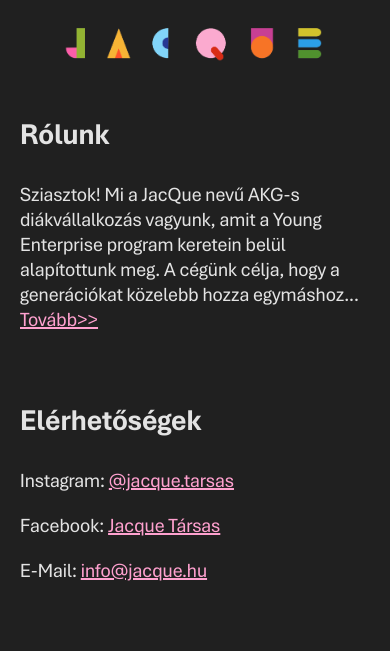
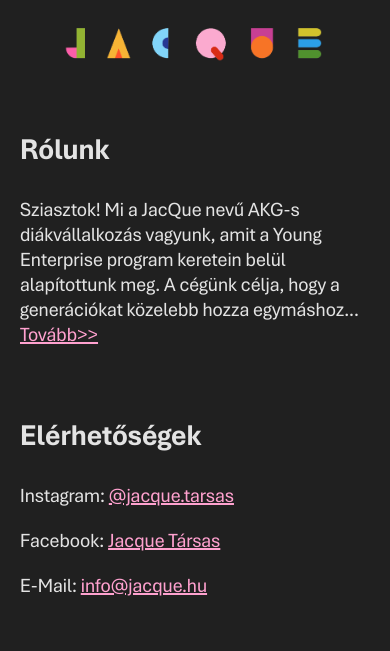
Before and after one commit to c1gm/jacque, a plain HTML site: page index.html in a window 390 px wide. Drawn offline with Linux system fonts and the light colour scheme.

Commit message:
Update style.css

```diff
--- a/style.css
+++ b/style.css
@@ -56,7 +56,7 @@
 
     #text-box-title-top {
         border: none;
-        padding-top: 0px;
+        padding-top: 15px;
         font-size: 40px;
         font-family: "Aptos Bold";
         text-align: center;;
@@ -99,7 +99,7 @@
 
           #text-box-title-top {
               border: none;
-              padding-top: 0px;
+              padding-top: 15px;
               padding-left: 20px;
               font-size: 30px;
               font-family: "Aptos Bold";
```
